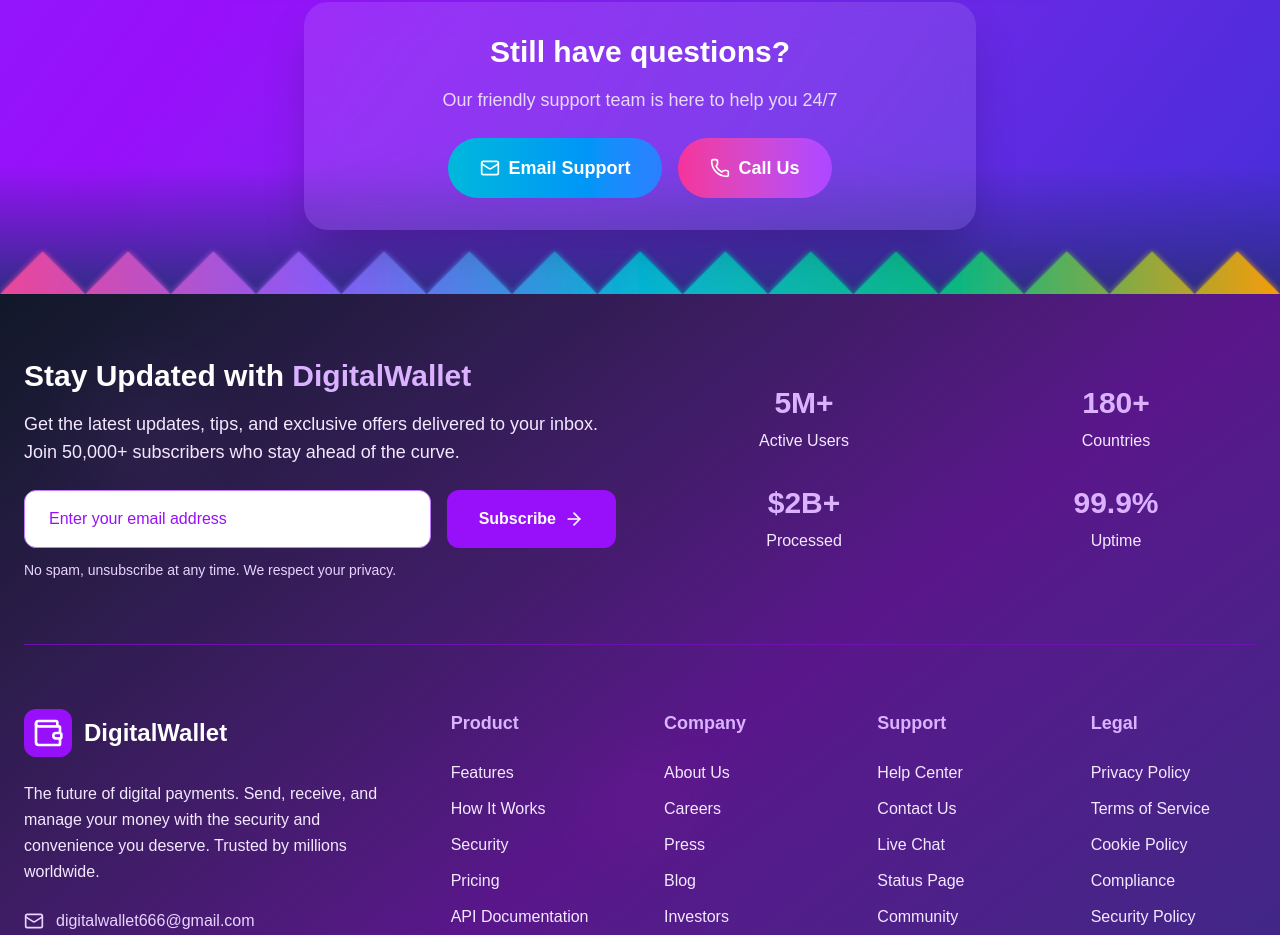
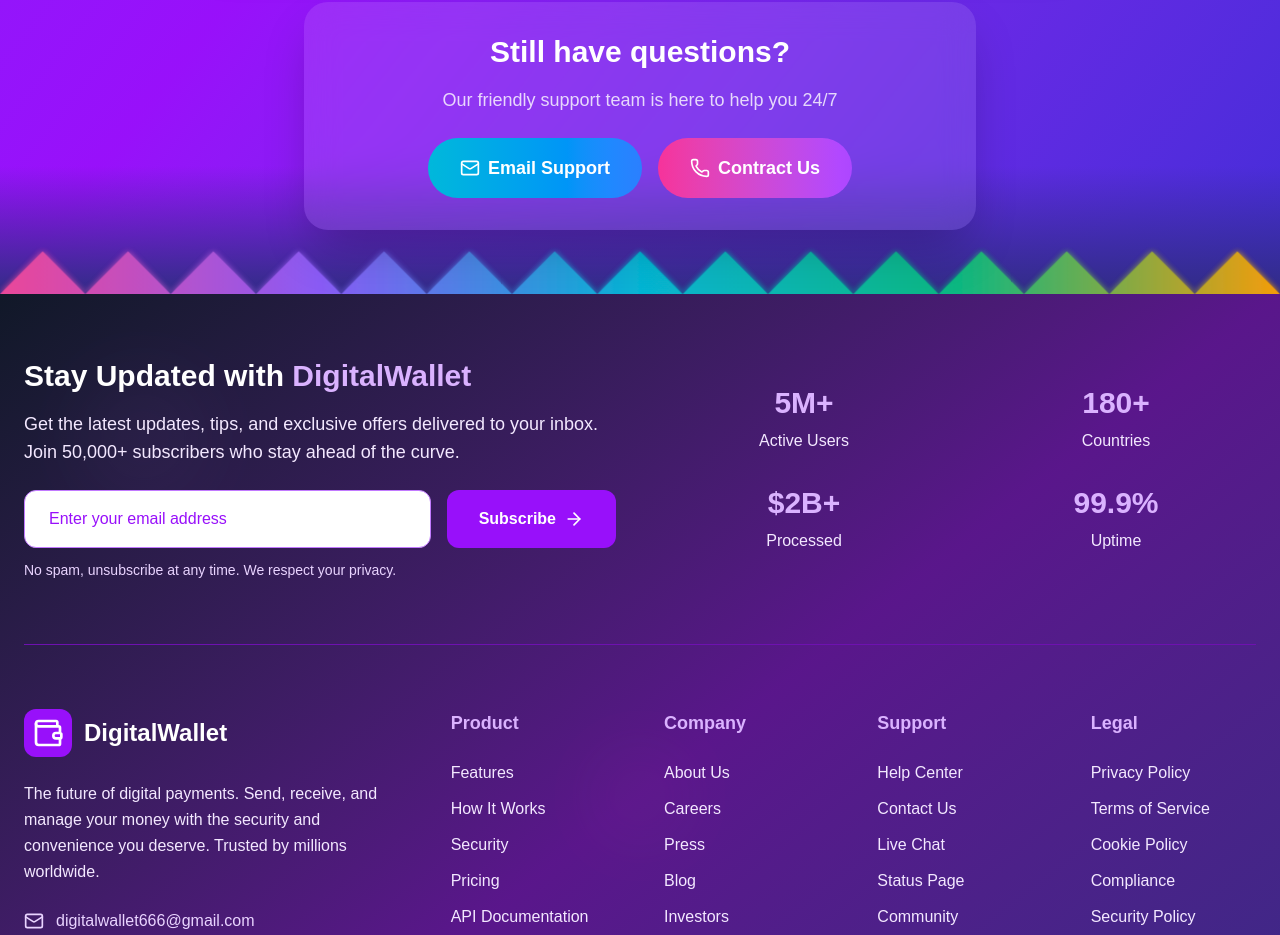
Before and after one commit to mohammadnobin/digital-wallet, a Next.js app: page /faq in a window 1280 px wide. Shown: the part 1340-2275 px from the top of the page. Built offline with nearby package versions, Linux system fonts and the light colour scheme.

Commit message:
added faq sections

```diff
--- a/src/app/faq/page.jsx
+++ b/src/app/faq/page.jsx
@@ -135,7 +135,7 @@ const page = () => {
                             </button>
                             <button className="bg-gradient-to-r from-pink-500 to-purple-500 text-white px-8 py-4 rounded-full font-semibold text-lg hover:from-pink-400 hover:to-purple-400 transition-all duration-300 hover:scale-105 hover:shadow-lg flex items-center justify-center gap-2">
                                 <Phone className="w-5 h-5" />
-                                Call Us
+                                Contract Us
                             </button>
                         </div>
                     </div>
```
